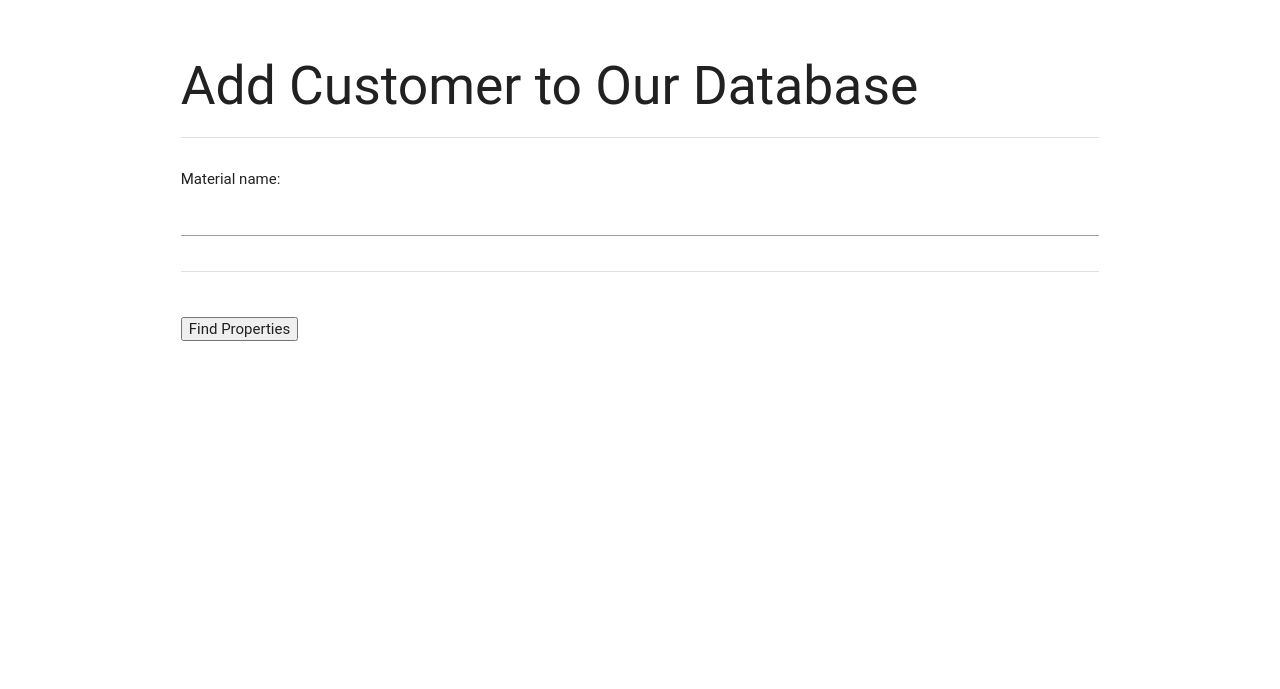
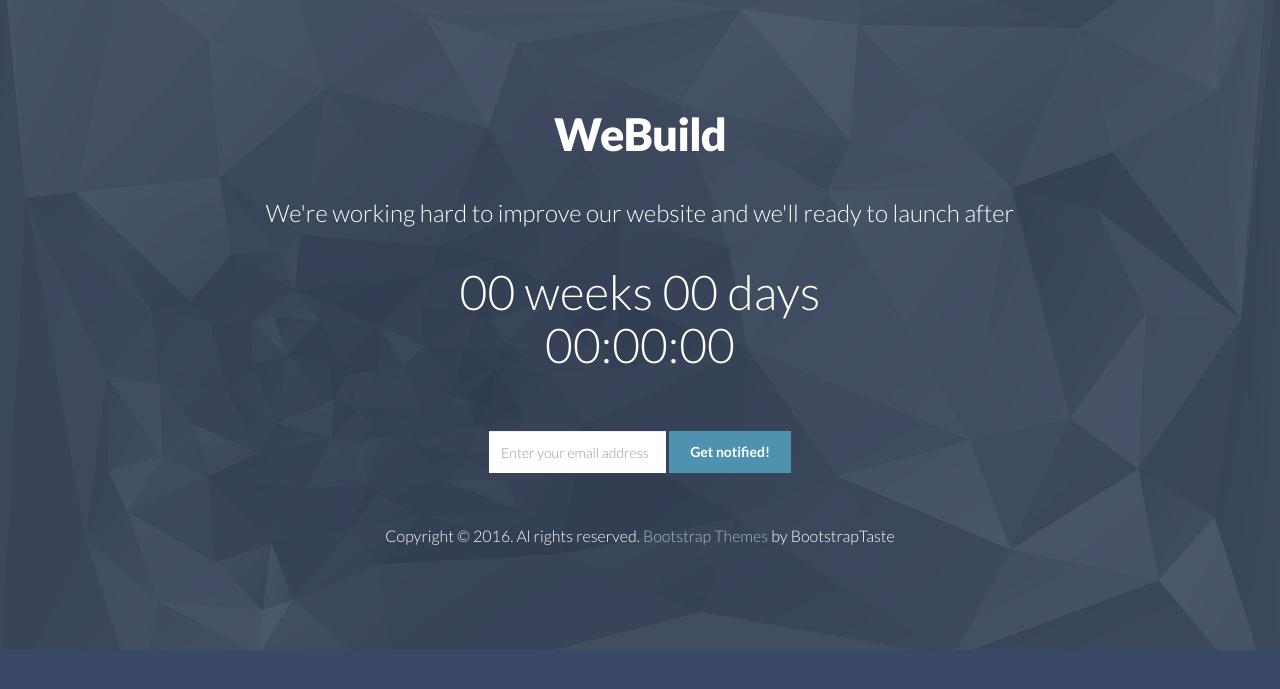
Before and after one commit to saurabh02/PredictBulkModulus, a Flask app: page /select_material in a window 1280 px wide. Shown: the top 689 px of the page. Run offline with Flask 2, Linux system fonts and the light colour scheme; some libraries are stand-ins or nearby versions; some web fonts are replaced.

Commit message:
Integrating template

```diff
--- a/app/templates/base.html
+++ b/app/templates/base.html
@@ -1,14 +1,50 @@
-<html>
+<!DOCTYPE html>
+<html lang="en">
   <head>
-    {% if title %}
-    <title>{{ title }} - ACME</title>
-    {% else %}
-    <title>Welcome to ACME Aircraft Parts</title>
-    {% endif %}
-    <!-- Compiled and minified CSS -->
-    <link rel="stylesheet" href="https://cdnjs.cloudflare.com/ajax/libs/materialize/0.97.5/css/materialize.min.css">
+    <meta charset="utf-8">
+    <meta http-equiv="X-UA-Compatible" content="IE=edge">
+    <meta name="viewport" content="width=device-width, initial-scale=1.0">
+    <meta name="description" content="Free coming soon template with jQuery countdown">
+    <meta name="author" content="http://bootstraptaste.com">
+    <link rel="shortcut icon" href="../static/img/favicon.png">
+
+    <title>Webuild - Free Bootstrap coming soon template with countdown</title>
+
+    <!-- Bootstrap -->
+    <link href="../static/css/bootstrap.css" rel="stylesheet">
+{#    <link href="{{ url_for('.static', filename='css/bootstrap.css') }}" rel="stylesheet">#}
+	<link href="../static/css/bootstrap-theme.css" rel="stylesheet">
+{#    <link href="{{ url_for('.static', filename='css/bootstrap-theme.css') }}" rel="stylesheet">#}
+
+    <!-- siimple style -->
+    <link href="../static/css/style.css" rel="stylesheet">
+{#    <link href="{{ url_for('.static', filename='css/style.css') }}" rel="stylesheet">#}
+
+    <!-- HTML5 shim and Respond.js IE8 support of HTML5 elements and media queries -->
+    <!--[if lt IE 9]>
+      <script src="https://oss.maxcdn.com/libs/html5shiv/3.7.0/html5shiv.js"></script>
+      <script src="https://oss.maxcdn.com/libs/respond.js/1.3.0/respond.min.js"></script>
+    <![endif]-->
   </head>
   <body>
-    {% block content %}{% endblock %}
+  {% block content %}{% endblock %}
   </body>
 </html>
+
+
+
+
+{#<html>#}
+{#  <head>#}
+{#    {% if title %}#}
+{#    <title>{{ title }} - ACME</title>#}
+{#    {% else %}#}
+{#    <title>Welcome to ACME Aircraft Parts</title>#}
+{#    {% endif %}#}
+{#    <!-- Compiled and minified CSS -->#}
+{#    <link rel="stylesheet" href="https://cdnjs.cloudflare.com/ajax/libs/materialize/0.97.5/css/materialize.min.css">#}
+{#  </head>#}
+{#  <body>#}
+{#    {% block content %}{% endblock %}#}
+{#  </body>#}
+{#</html>#}
--- a/app/templates/material.html
+++ b/app/templates/material.html
@@ -1,25 +1,66 @@
 {% extends "base.html" %}
 {% block content %}
+
+	<div id="wrapper">
 		<div class="container">
 			<div class="row">
-    <div class= "section">
+				<div class="col-sm-12 col-md-12 col-lg-12">
+					<h1>WeBuild</h1>
+					<h2 class="subtitle">We're working hard to improve our website and we'll ready to launch after</h2>
+					<div id="countdown"></div>
+					<form class="form-inline signup" role="form">
+					  <div class="form-group">
+					    <input type="email" class="form-control" id="exampleInputEmail1" placeholder="Enter your email address">
 					  </div>
-    <h2>Add Customer to Our Database</h2>
-    <form action="" method="post" name="login">
-      {{ form.hidden_tag() }}
-      <div class="divider"></div>
-      <div class="section">
-        <p>
-          Material name:<br>
-          {{ form.formula(size=120) }}<br>
-        </p>
+					  <button type="submit" class="btn btn-theme">Get notified!</button>
+					</form>
+
 				</div>
-      <div class="divider"></div>
-      <div class="section">
-        <!-- Additional form fields for the Address should go here -->
+
 			</div>
-      <p><input type="submit" value="Find Properties"></p>
-    </form>
+			<div class="row">
+				<div class="col-lg-6 col-lg-offset-3">
+						<p class="copyright">Copyright &copy; 2016. Al rights reserved. <a href="http://bootstraptaste.com/">Bootstrap Themes</a> by BootstrapTaste</p>
+                        <!--
+                            All links in the footer should remain intact.
+                            Licenseing information is available at: http://bootstraptaste.com/license/
+                            You can buy this theme without footer links online at: http://bootstraptaste.com/buy/?theme=WeBuild
+                        -->
 				</div>
 			</div>
+		</div>
+	</div>
+    <script src="https://code.jquery.com/jquery-1.10.2.min.js"></script>
+	<script src="../static/js/jquery.countdown.min.js"></script>
+    <script src="../static/js/bootstrap.min.js"></script>
+	<script type="text/javascript">
+  $('#countdown').countdown('2015/01/01', function(event) {
+    $(this).html(event.strftime('%w weeks %d days <br /> %H:%M:%S'));
+  });
+</script>
+
+
+    {#<div class="container">#}
+{#  <div class="row">#}
+{#    <div class= "section">#}
+{#    </div>#}
+{#    <h2>Add Customer to Our Database</h2>#}
+{#    <form action="" method="post" name="login">#}
+{#      {{ form.hidden_tag() }}#}
+{#      <div class="divider"></div>#}
+{#      <div class="section">#}
+{#        <p>#}
+{#          Material name:<br>#}
+{#          {{ form.formula(size=120) }}<br>#}
+{#        </p>#}
+{#      </div>#}
+{#      <div class="divider"></div>#}
+{#      <div class="section">#}
+{#        <!-- Additional form fields for the Address should go here -->#}
+{#      </div>#}
+{#      <p><input type="submit" value="Find Properties"></p>#}
+{#    </form>#}
+{#  </div>#}
+{#</div>#}
+
 {% endblock %}
--- a/app/views.py
+++ b/app/views.py
@@ -11,6 +11,12 @@ import plotly
 def index():
     return redirect('/select_material')
     # return render_template('index.html')
+
+
+@app.route('/index')
+def template():
+    # return redirect('/select_material')
+    return render_template('index.html')
 
 
 @app.route('/select_material', methods=['GET', 'POST'])
```
Lines whose indentation alone changed are shown as unchanged.
